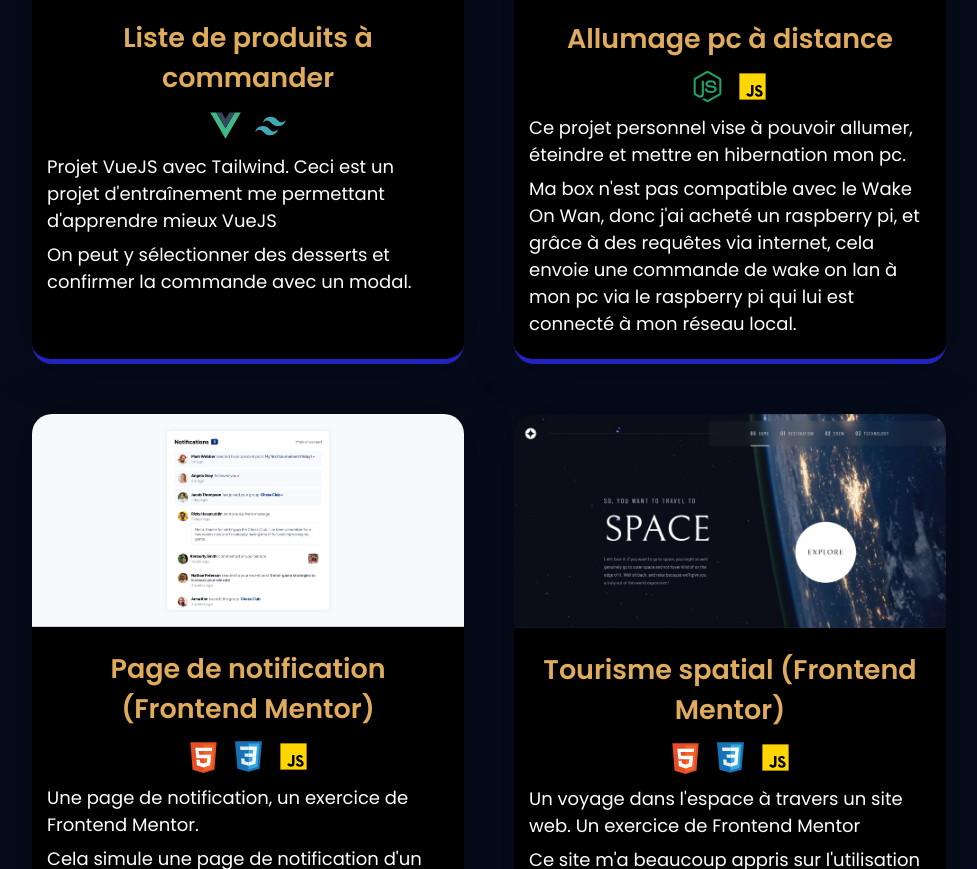
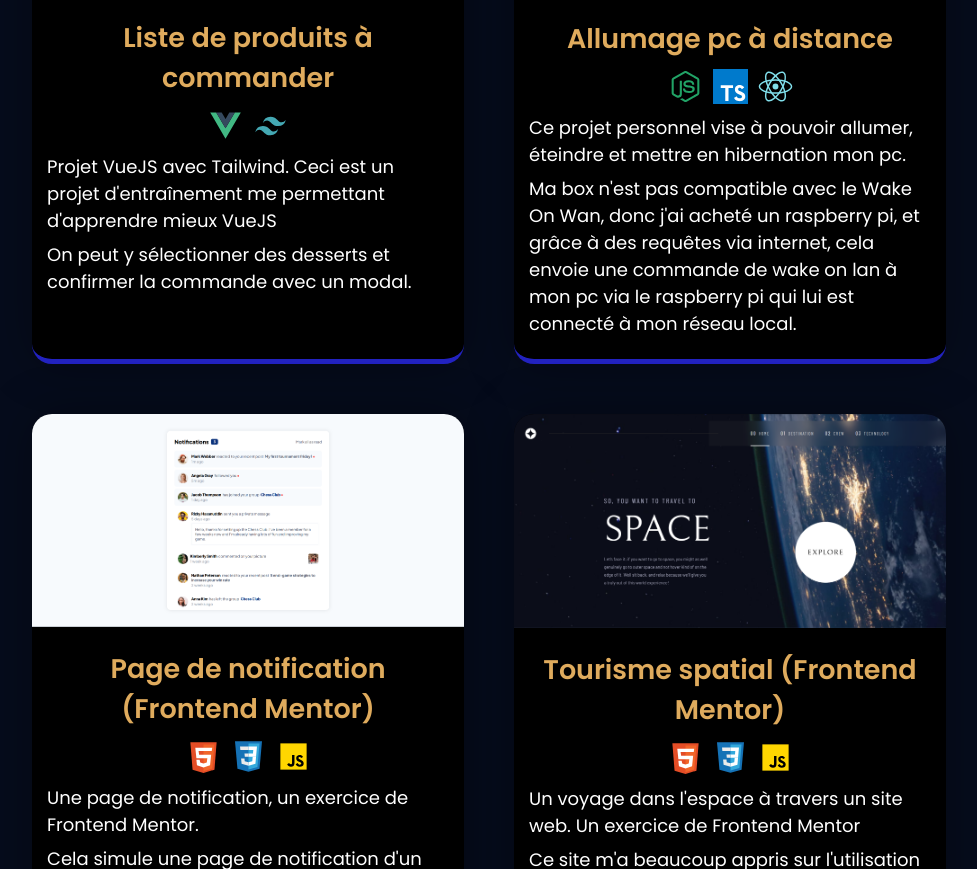
Before and after one commit to LOUDO56/portfolio, a plain HTML site: page index.html in a window 1280 px wide. Shown: the part 5344-6213 px from the top of the page, without its empty margins (151-1128 px from the left). Drawn offline with nearby package versions, Linux system fonts and the light colour scheme.

Commit message:
Changed stack wol project

```diff
--- a/index.html
+++ b/index.html
@@ -238,13 +238,14 @@
                     </div>
                 </a>
 
-                <a href="https://github.com/LOUDO56/wol-remote" target="_blank" class="projet-card">
+                <a href="https://github.com/LOUDO56/wol-react" target="_blank" class="projet-card">
                     <img class="img-illustration" src="img/projects/wol.png" alt="wol preview">
                     <div class="projet-desc-container">
                         <p class="project-name">Allumage pc à distance</p>
                         <div class="tech-used">
                             <img src="/img/logo/nodejs.svg" alt="nodejs logo">
-                            <img src="/img/logo/js.svg" alt="js logo">
+                            <img src="/img/logo/typescript.svg" alt="ts logo">
+                            <img src="/img/logo/react.svg" alt="react logo">
                         </div>
                         <p class="project-desc">
                             Ce projet personnel vise à pouvoir allumer, éteindre et mettre en hibernation mon pc.
```
